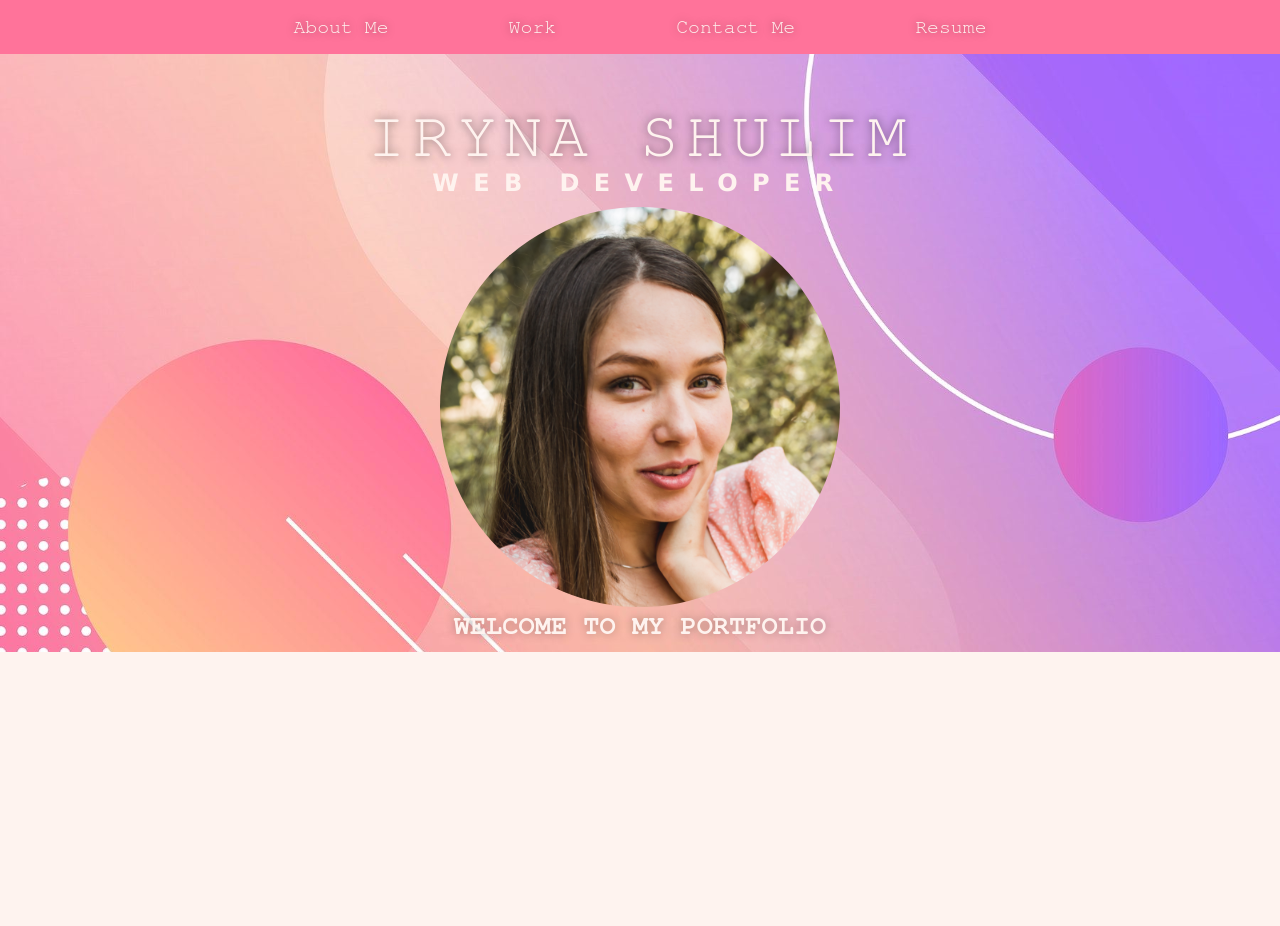
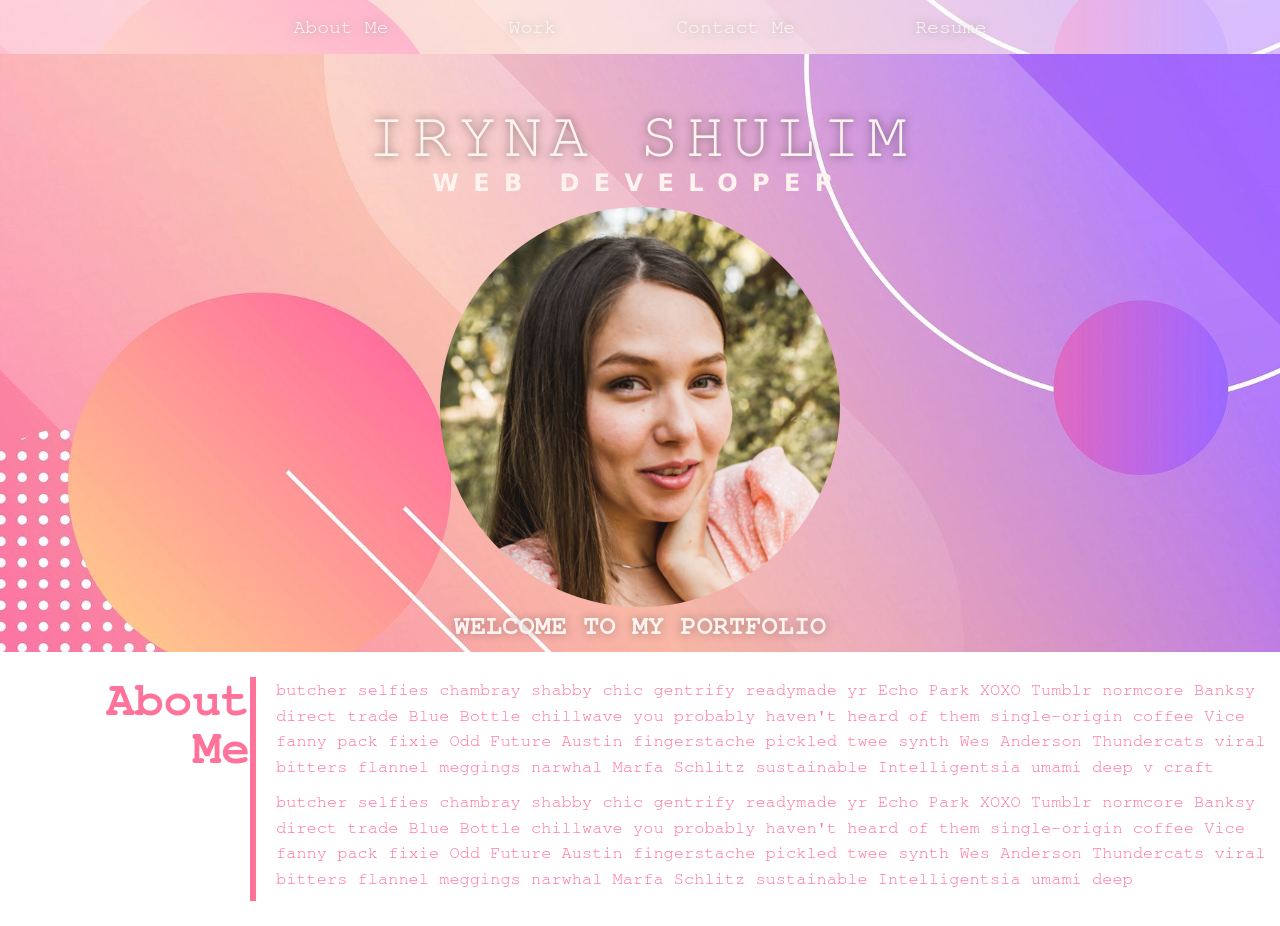
Before and after one commit to irynashulim/ISPortfolio, a plain HTML site: page index.html in a window 1280 px wide. Before the commit the page ends 800 px from the top, so only its background shows below. Drawn offline with Linux system fonts and the light colour scheme.

Commit message:
add about-me section

```diff
--- a/assets/css/style.css
+++ b/assets/css/style.css
@@ -7,24 +7,25 @@
 :root {
     --primary-color:#fef3ef;
     --secondary-color: #6a6a6d;
-    --tertiary-color:#fabeb4;
+    --tertiary-color:rgb(255, 115, 154);;
   }
 
 body {
     font-family: FreeMono, monospace;
-    background-color: var(--primary-color);
+    background-color: var(--teritary-color);
     color: var(--primary-color);
 }
 /*header - navigation*/
 header {
     padding: 10px 35px;
-    background-color: rgb(255, 115, 154);
     display: flex;
     justify-content: center;
     flex-wrap: wrap;
     position: -webkit-sticky;
     position: sticky;
     top: 0;
+    opacity: 0.5;
+    background-image: url("../images/herobg.jpg");
     background-size: cover;
     background-position: center;
     background-attachment: fixed;
@@ -53,7 +54,7 @@ header nav ul {
     padding: 10px 60px;
     font-weight: lighter;
     font-size: 1.55vw;
-    text-shadow: 0 0 10px rgba(0, 0, 0, 0.4);
+    text-shadow: 0 0 10px rgba(0, 0, 0, 0.7);
 }
 
 header nav ul li a:hover {
@@ -111,5 +112,41 @@ header nav ul li a:hover {
 .hero img {
     max-width: 100%;
     height: 400px;
-border-radius: 50%;
+    border-radius: 50%;
 }
+
+/*abot me section*/
+.intro {
+    display: flex;
+    justify-content: space-between;
+    flex-wrap: wrap;
+    width: 100%;
+    color: var(--tertiary-color);
+    margin: 25px auto;
+}
+
+.section-title {
+    display: flex;
+    justify-content: flex-end;
+    flex-wrap: wrap;
+    width: 20%;
+    color: var(--tertiary-color);
+    font-size: 48px;
+    border-right: 3px solid;
+    border-color: var(--tertiary-color) ;
+    text-align: right;
+}
+
+.section-text {
+    width: 80%;
+    font-size: 17px;
+    line-height: 1.5;
+    padding-left: 20px;
+    display: flex;
+    flex-direction: column;
+    justify-content: center;
+    flex-wrap: wrap;
+}
+.section-text p {
+    margin-bottom: 10px;;
+}
--- a/index.html
+++ b/index.html
@@ -41,7 +41,20 @@
         <h2>WELCOME TO MY PORTFOLIO</h2>
     </div>
 </section>
-
+<!--about me section-->
+<section id="about-me" class="intro">
+    <div class="section-title">
+        <h2 class="section-title primary-border">About </br> Me</h2>
+    </div>
+    <div class="section-text">
+    <p>
+         butcher selfies chambray shabby chic gentrify readymade yr Echo Park XOXO Tumblr normcore Banksy direct trade Blue Bottle chillwave you probably haven't heard of them single-origin coffee Vice fanny pack fixie Odd Future Austin fingerstache pickled twee synth Wes Anderson Thundercats viral bitters flannel meggings narwhal Marfa Schlitz sustainable Intelligentsia umami deep v craft
+  </p>
+  <p>
+    butcher selfies chambray shabby chic gentrify readymade yr Echo Park XOXO Tumblr normcore Banksy direct trade Blue Bottle chillwave you probably haven't heard of them single-origin coffee Vice fanny pack fixie Odd Future Austin fingerstache pickled twee synth Wes Anderson Thundercats viral bitters flannel meggings narwhal Marfa Schlitz sustainable Intelligentsia umami deep
+  </p>
+    </div>
+    </section>
 
 
 
```
